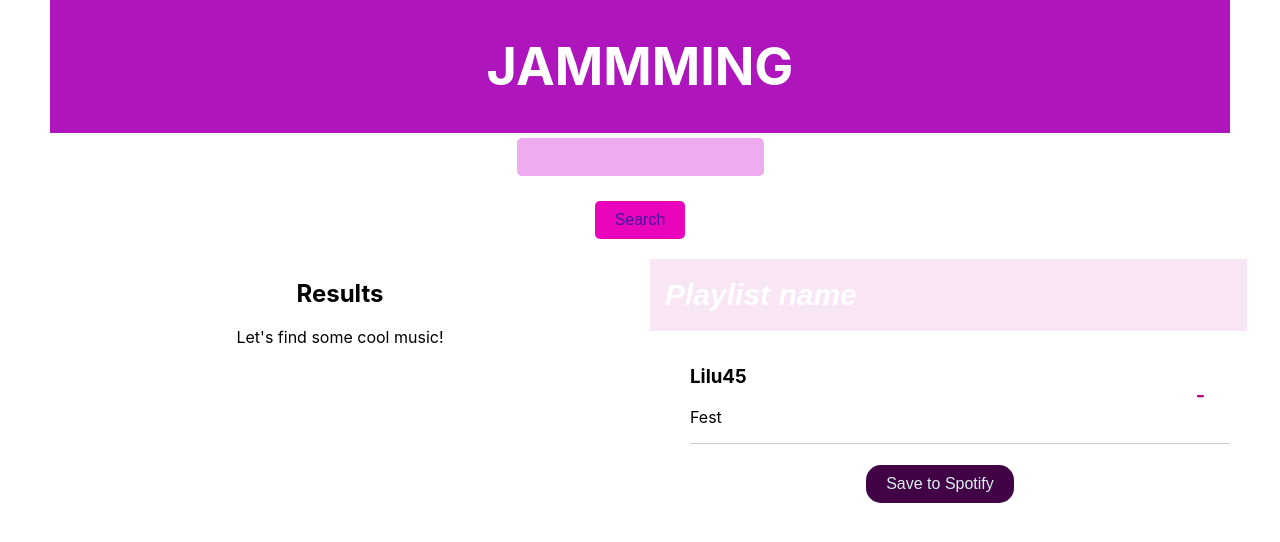
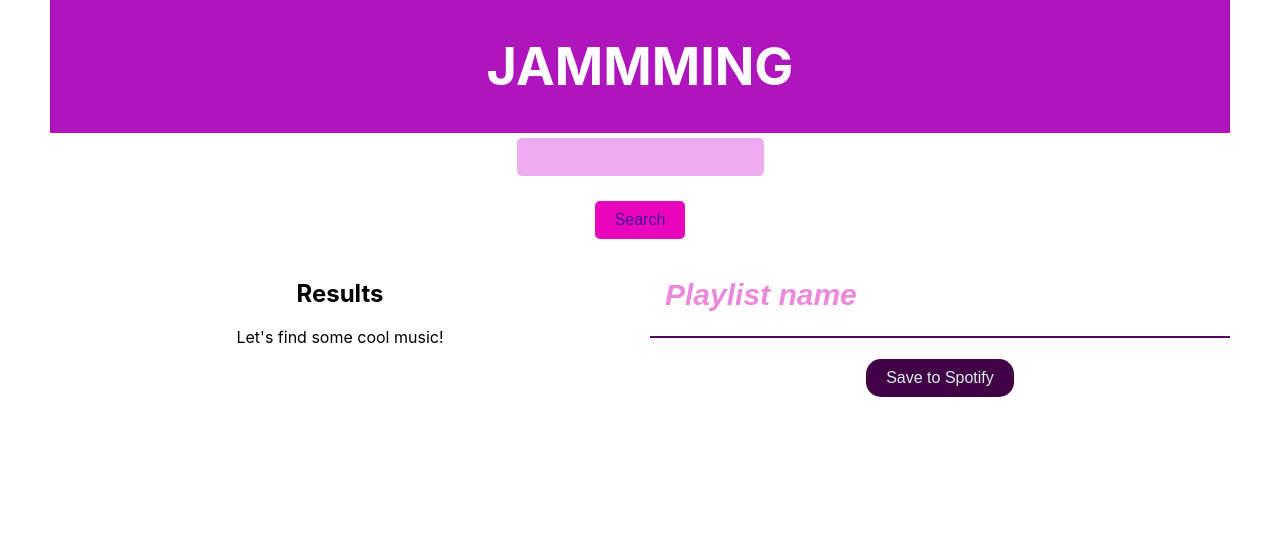
Before and after one commit to NatalyBV/Mixmelody, a React (Create React App) app: page / in a window 1280 px wide. Shown: the top 542 px of the page. Built offline with nearby package versions, Linux system fonts and the light colour scheme.

Commit message:
Adding selected tracks

```diff
--- a/src/App.js
+++ b/src/App.js
@@ -7,6 +7,14 @@ import styles from './App.module.css';
 
 function App() {
   const [searchResults, setSearchResults] = useState([]);
+  const [selectedTracks, setSelectedTracks] = useState([]);
+
+  const addTrackToPlaylist =(track) => {
+    if (!selectedTracks.some(selectedTrack => selectedTrack.id === track.id)) {
+      setSelectedTracks([track, ...selectedTracks]);
+    }
+  }
+
   return (
     <div className={styles.App}>
       <header className={styles.AppHeader}>
@@ -16,11 +24,11 @@ function App() {
         <SearchBar setSearchResults={setSearchResults} />
         <div className={styles.container}>
           <div className={styles.resultsContainer}>
-            <SearchResults results={searchResults} />
+            <SearchResults results={searchResults} addTrackToPlaylist={addTrackToPlaylist} />
           </div>
           <div className={styles.tracklistContainer}>
             <Playlist />
-            <Tracklist />
+            <Tracklist tracks={selectedTracks}/>
           </div>
         </div>
       </div>
--- a/src/Playlist.js
+++ b/src/Playlist.js
@@ -18,6 +18,7 @@ function Playlist() {
                 placeholder="Playlist name"
                 onChange={handleRename}
             />
+            <div className={styles.line}></div>
         </div>
     )
 }
--- a/src/Playlist.module.css
+++ b/src/Playlist.module.css
@@ -4,7 +4,6 @@
     font-size: 30px;
     border: none;
     cursor: pointer;
-    background-color: rgb(248, 230, 245);
     padding-left: 15px;
     width: 100%;
     height: 70px;
@@ -12,7 +11,14 @@
 }
 
 .playlistName::placeholder {
-    color: #ffffff;
+    color: rgb(235, 137, 219);
     font-style:oblique;
     font-size: 30px;
 }
+
+.line {
+    margin-top: 5px;
+    height: 2px;
+    background-color: rgb(88, 0, 97);
+    width: 100%;
+}
--- a/src/SearchBar.js
+++ b/src/SearchBar.js
@@ -10,7 +10,7 @@ function SearchBar({setSearchResults}) {
 
     const performSearch = async (term) => {
 
-        const token = 'BQCqYQTsAH4cleNescxfX9YV5EhAHUDAf30dCH2MqZIOKP5SibrC5wDojpLJAC8FdR4Uq-P3ZbPz7jAIRLrs55Qs3ZCX2mz_qv9uKalSvXZ_kHFi7Zw';
+        const token = 'BQDPWssgokhtL2zv6prmTUOU_xXacZqDcm3kwRDPJxgIacVy0DMfsu6aHSr6YNAifAZSJ3UpwId_sDafSxNv9Tz4yzK5DD0NEoNF0LBR0dBEyHOTouQ';
         const baseUrl = 'https://api.spotify.com/v1';
         const discoverMusicEndpoint = '/search';
         const requestParams = `?q=${term}&type=track&access_token=${token}`;
--- a/src/SearchResults.js
+++ b/src/SearchResults.js
@@ -2,7 +2,7 @@ import React, { useState, useEffect } from 'react';
 import styles from './SearchResults.module.css';
 import Track from './Track.js';
 
-function SearchResults({ results }) {
+function SearchResults({ results, addTrackToPlaylist }) {
     return (
         <div>
             <div>
@@ -17,6 +17,7 @@ function SearchResults({ results }) {
                                 artist={track.album.artists.map(artist => artist.name).join(', ')}
                                 album={track.album.name}
                                 track={track.name}
+                                addTrackToPlaylist={() => addTrackToPlaylist(track)}
                             />
                         ))}
                     </ul>
--- a/src/Track.js
+++ b/src/Track.js
@@ -1,7 +1,12 @@
 import React from 'react';
 import styles from './Track.module.css';
 
-function Track({ artist, album, track}) {
+function Track({ artist, album, track, addTrackToPlaylist}) {
+
+    const handleCLick = () => {
+        addTrackToPlaylist();
+    }
+
     return (
         <li className={styles.li}>
             <div>
@@ -10,7 +15,7 @@ function Track({ artist, album, track}) {
                 <p>{track}</p>
             </div>
             <div className={styles.plusSign}>
-                +
+                <span onClick={handleCLick}>+</span>
             </div>
         </li>
     );
--- a/src/Track.module.css
+++ b/src/Track.module.css
@@ -8,7 +8,7 @@
     color: rgb(131, 3, 86);
 }
 
-.plusSign {
+.plusSign, .minusSign {
     margin-left: auto;
     color: rgb(182, 7, 121);
     font-weight: bold;
--- a/src/Tracklist.js
+++ b/src/Tracklist.js
@@ -1,25 +1,29 @@
 import React, { useState } from 'react';
 import styles from './Tracklist.module.css';
+import style from './Track.module.css';
 
-function Tracklist() {
+function Tracklist({ tracks }) {
     return (
         <div>
             <ul className={styles.tracklistList}>
-                <li>
-                    <div>
-                        <h3>Lilu45</h3>
-                        <p>Fest</p>
-                    </div>
-                    <div className={styles.minusSign}>
-                        -
-                    </div>
-                </li>
+                {tracks.map(track => (
+                    <li key={track.id} className={style.li}>
+                        <div>
+                            <h3 className={style.artist}>{track.album.artists.map(artist => artist.name).join(', ')}</h3>
+                            <p className={style.album}><strong>Album:</strong> {track.album.name}</p>
+                            <p>{track.name}</p>
+                        </div>
+                        <div className={style.minusSign}>
+                            -
+                        </div>
+                    </li>
+                ))}
             </ul>
             <div>
                 <button type="submit" className={styles.searchButton}>Save to Spotify</button>
             </div>
         </div>
-    )
+    );
 }
 
 export default Tracklist;
--- a/src/Tracklist.module.css
+++ b/src/Tracklist.module.css
@@ -7,16 +7,6 @@
     border-bottom: 1px solid #ccc;
     display: flex;
     align-items: center;
-}
-
-.tracklistList li .minusSign {
-    margin-left: auto;
-    color: rgb(182, 7, 121);
-    font-weight: bold;
-    font-size: 20px;
-    cursor: pointer;
-    text-align: right;
-    padding-right: 25px;
 }
 
 .searchButton {
```
